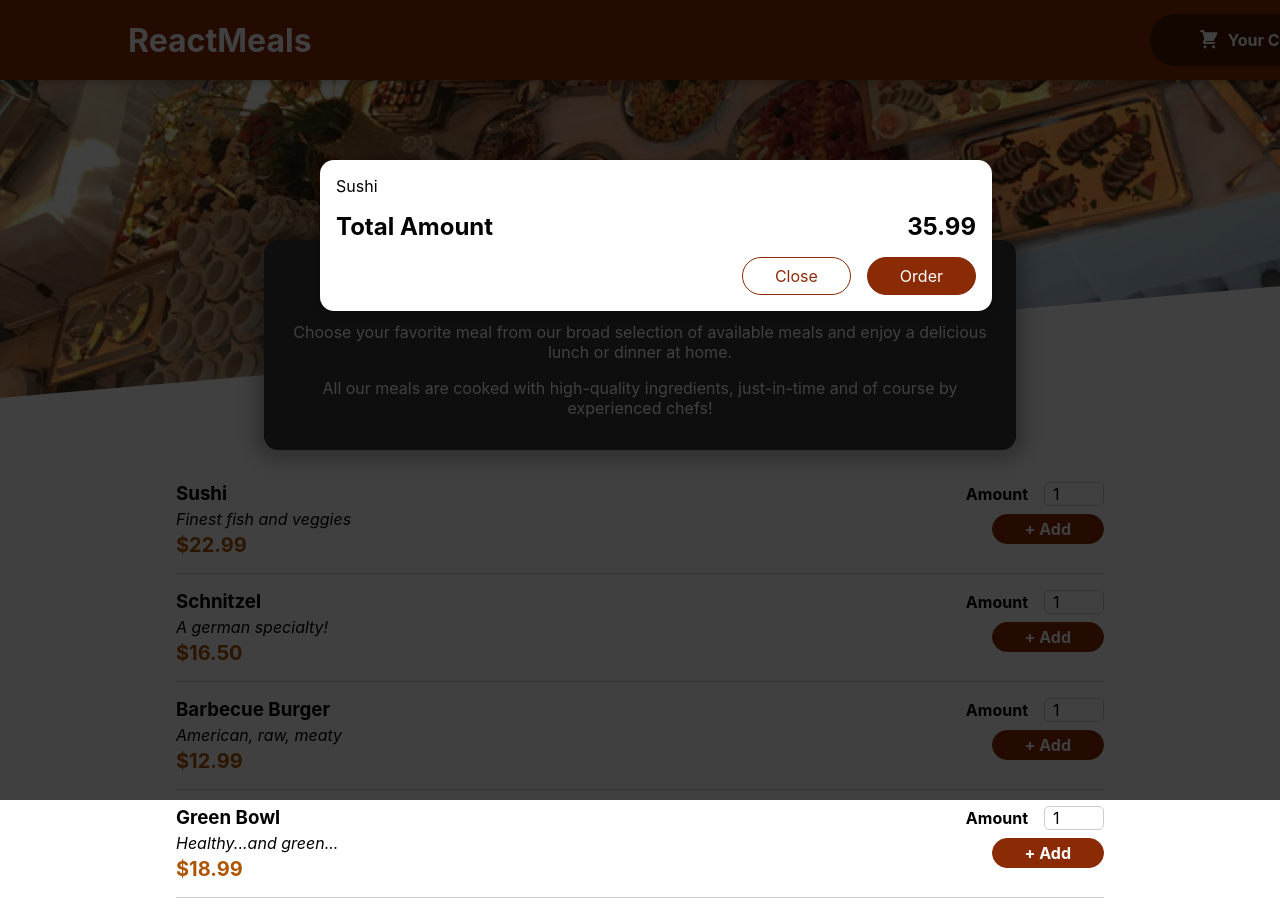
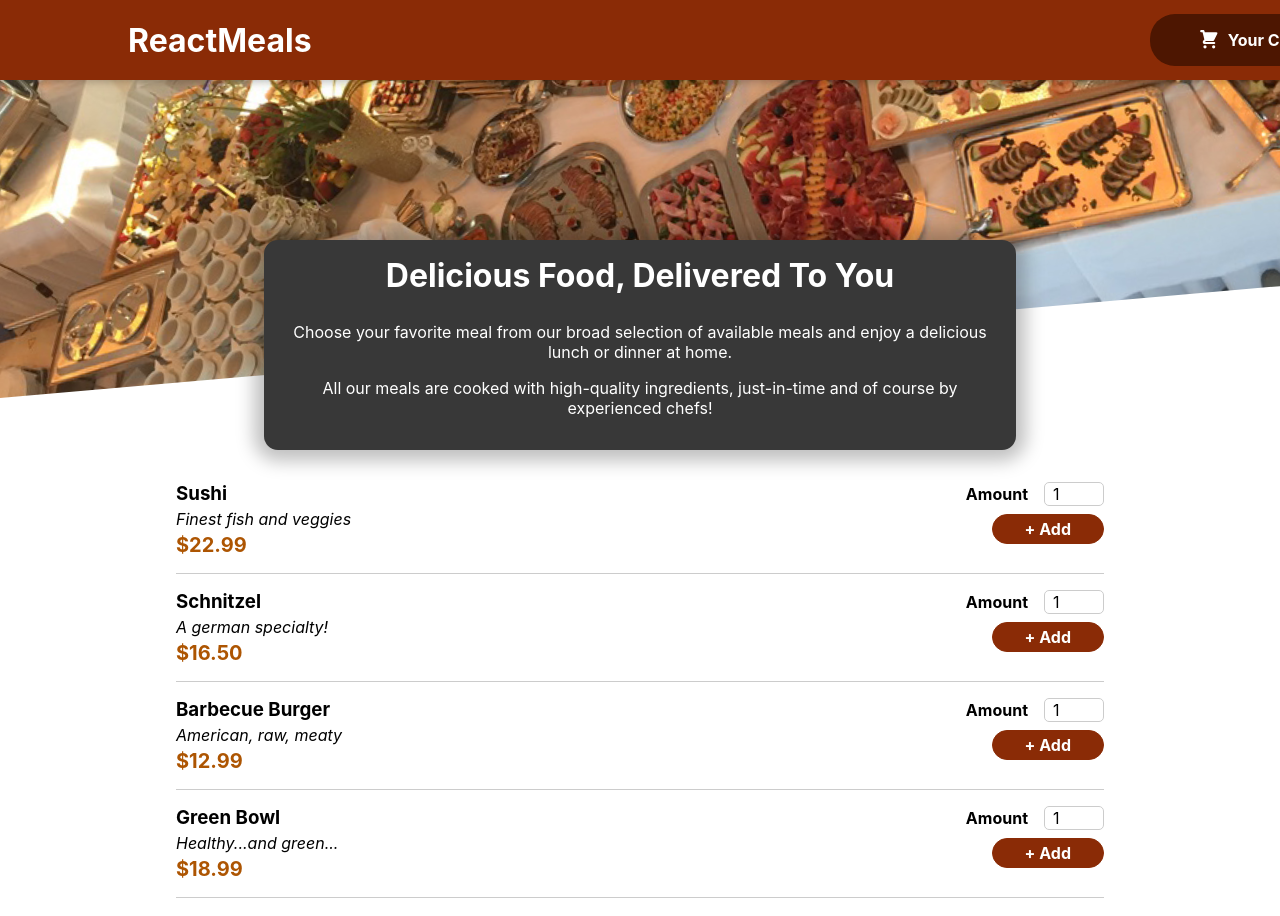
Before and after one commit to RamakrishnaMB/foodorderdemo, a React (Create React App) app: page / in a window 1280 px wide. Shown: the top 916 px of the page. Built offline with nearby package versions, Linux system fonts and the light colour scheme.

Commit message:
feat:added close model button functionality

```diff
--- a/src/App.js
+++ b/src/App.js
@@ -1,13 +1,22 @@
-import { Fragment } from 'react';
+import { Fragment, useState } from 'react';
 import Header from './components/Layout/Header';
 import Meals from './components/Meals/Meals';
 import Cart from './components/Cart/Cart';
 
 function App() {
+  const [cartIsShown, setCartIsShown] = useState(false);
+  const showCartHandler = () => {
+    setCartIsShown(true);
+  };
+
+  const hideCartHandler = () => {
+    setCartIsShown(false);
+  };
+
   return (
     <Fragment>
-      <Cart />
-      <Header />
+      {cartIsShown && <Cart onCloseTheModel={hideCartHandler} />}
+      <Header onShowCart={showCartHandler} />
       <main>
         <Meals />
       </main>
--- a/src/components/Cart/Cart.js
+++ b/src/components/Cart/Cart.js
@@ -8,14 +8,14 @@ const Cart = props => {
             .map((item) => <li>{item.name}</li>)
     }</ul>;
 
-    return <Modal>
+    return <Modal onClickCloseCustomEvt={props.onCloseTheModel}>
         {cartItems}
         <div className={classes.total}>
             <span>Total Amount</span>
             <span>35.99</span>
         </div>
         <div className={classes.actions}>
-            <button className={classes['button--alt']}>Close</button>
+            <button className={classes['button--alt']} onClick={props.onCloseTheModel} >Close</button>
             <button className={classes.button} >Order</button>
         </div>
     </Modal>
--- a/src/components/Layout/Header.js
+++ b/src/components/Layout/Header.js
@@ -7,10 +7,10 @@ const Header = (props) => {
         <Fragment>
             <header className={classes.header}>
                 <h1>ReactMeals</h1>
-             <HeaderCartButton/>
+                <HeaderCartButton onClickCustom={props.onShowCart} />
             </header>
             <div className={classes['main-image']}>
-                <img src={mealsImage} alt='A table full of delicious food!'/>
+                <img src={mealsImage} alt='A table full of delicious food!' />
             </div>
         </Fragment>
     );
--- a/src/components/Layout/HeaderCartButton.js
+++ b/src/components/Layout/HeaderCartButton.js
@@ -4,7 +4,7 @@ import classes from './HeaderCartButton.module.css';
 
 const HeaderCartButton = props => {
   return (
-    <button className={classes.button}>
+    <button className={classes.button} onClick={props.onClickCustom} >
       <span className={classes.icon}>
         <CartIcon />
       </span>
--- a/src/components/UI/Modal.js
+++ b/src/components/UI/Modal.js
@@ -3,7 +3,7 @@ import ReactDOM from 'react-dom';
 import clasess from './Modal.module.css';
 
 const Backdrop = props => {
-    return <div className={clasess.backdrop} />
+    return <div className={clasess.backdrop} onClick={props.onClickCloseBkDrpCustomEvt} />
 };
 
 const ModalOverlay = props => {
@@ -18,7 +18,7 @@ const portalElement = document.getElementById('overlays');
 
 const Modal = props => {
     return <Fragment>
-        {ReactDOM.createPortal(<Backdrop />, portalElement)}
+        {ReactDOM.createPortal(<Backdrop  onClickCloseBkDrpCustomEvt={props.onClickCloseCustomEvt}/>, portalElement)}
         {ReactDOM.createPortal(<ModalOverlay>{props.children}</ModalOverlay>, portalElement)}
 
 
```
